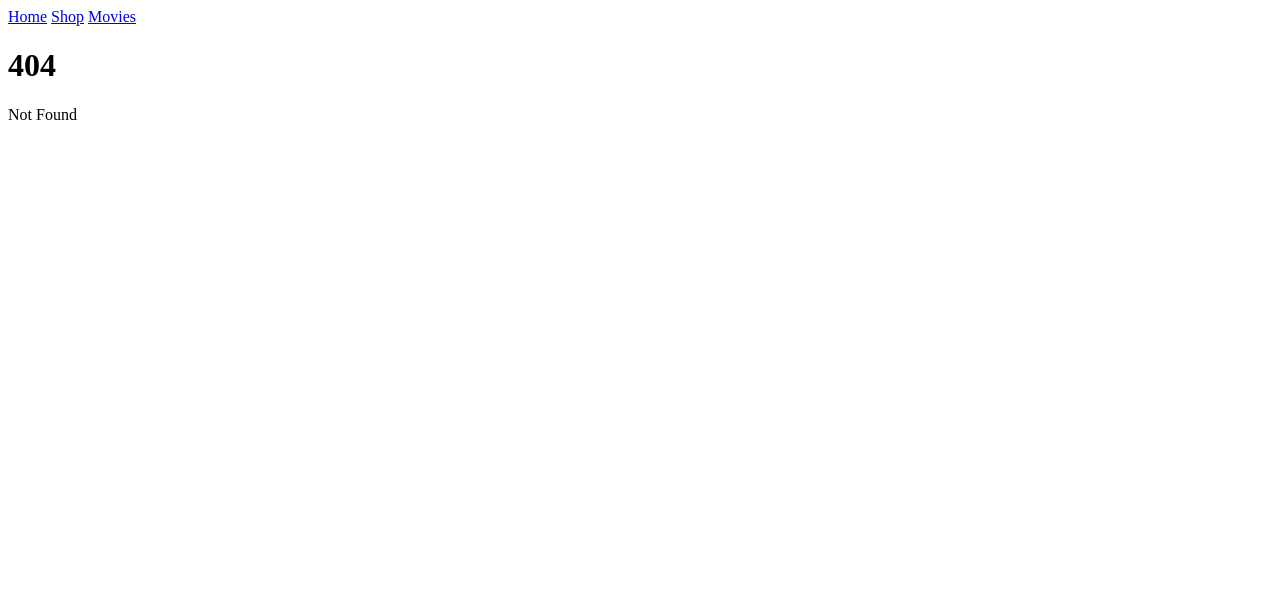
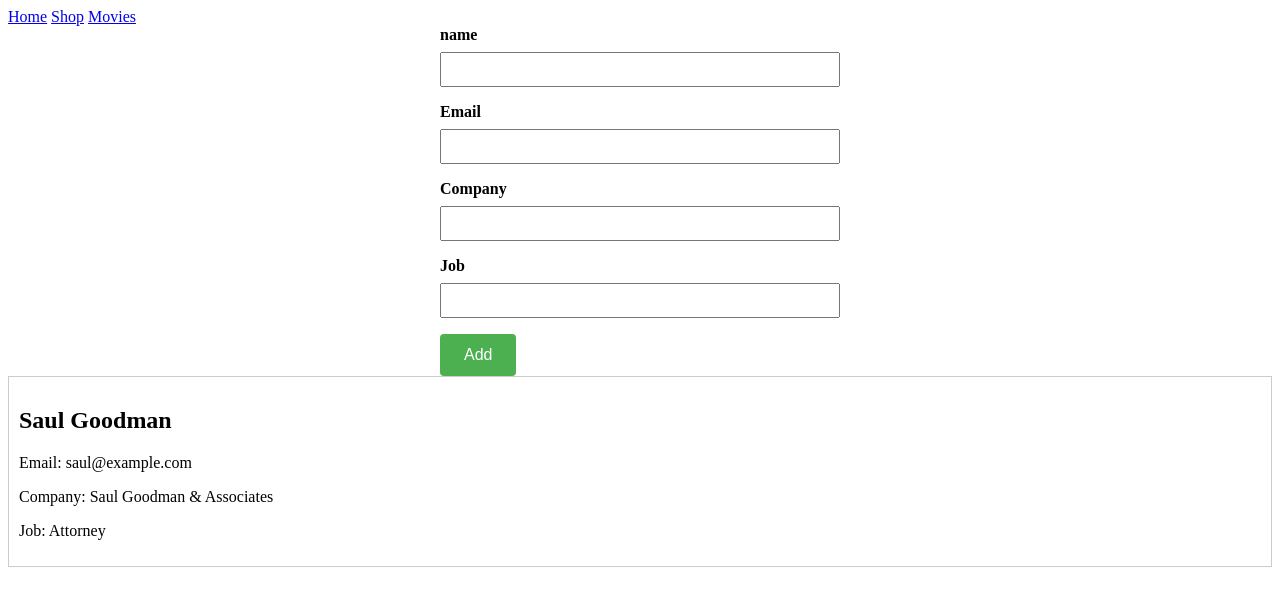
Before and after one commit to kong-tae-hyeon-khu/SvelteAndSvelteKit, a SvelteKit app: page /contact in a window 1280 px wide. Before the commit this address had no page. Shown: the top 606 px of the page. Built offline with nearby package versions, Linux system fonts and the light colour scheme.

Commit message:
Practice : Actions (default or Named Actions)

```diff
--- a/jsconfig.json
+++ b/jsconfig.json
@@ -2,13 +2,13 @@
 	"extends": "./.svelte-kit/tsconfig.json",
 	"compilerOptions": {
 		"allowJs": true,
-		"checkJs": true,
+		"checkJs": false,
 		"esModuleInterop": true,
 		"forceConsistentCasingInFileNames": true,
 		"resolveJsonModule": true,
 		"skipLibCheck": true,
 		"sourceMap": true,
-		"strict": true,
+		"strict": false,
 		"moduleResolution": "bundler"
 	}
 	// Path aliases are handled by https://kit.svelte.dev/docs/configuration#alias and https://kit.svelte.dev/docs/configuration#files
--- /dev/null
+++ b/src/lib/components/contactList.svelte
@@ -0,0 +1,22 @@
+<!-- ContactList.svelte -->
+
+<script>
+    export let contacts;
+  </script>
+
+  {#each contacts as contact (contact.id)}
+    <div class="contact">
+      <h2>{contact.name}</h2>
+      <p>Email: {contact.email}</p>
+      <p>Company: {contact.company}</p>
+      <p>Job: {contact.job}</p>
+    </div>
+  {/each}
+
+  <style>
+    .contact {
+      border: 1px solid #ccc;
+      padding: 10px;
+      margin-bottom: 10px;
+    }
+  </style>
--- /dev/null
+++ b/src/routes/app.css
@@ -0,0 +1,38 @@
+/* app.css */
+
+/* 전체 폼 스타일 */
+form {
+    max-width: 400px;
+    margin: 0 auto;
+  }
+
+  /* 각 라벨 스타일 */
+  .label {
+    display: block;
+    margin-bottom: 0.5rem;
+    font-weight: bold;
+  }
+
+  /* 각 입력 필드 스타일 */
+  .input {
+    width: 100%;
+    padding: 0.5rem;
+    margin-bottom: 1rem;
+    box-sizing: border-box;
+  }
+
+  /* 추가적인 스타일을 원하는 대로 변경할 수 있습니다. */
+  button {
+    display: inline-block;
+    padding: 0.75rem 1.5rem;
+    background-color: #4CAF50;
+    color: white;
+    border: none;
+    border-radius: 4px;
+    cursor: pointer;
+    font-size: 16px;
+  }
+
+  button:hover {
+    background-color: #45a049;
+  }
--- /dev/null
+++ b/src/routes/contact/+page.server.js
@@ -0,0 +1,52 @@
+import {fail} from "@sveltejs/kit"
+
+let contacts = [{
+    id : 'de393e6a-lc08-4e6e-9aad-0994fcf0d981',
+    name : 'Saul Goodman',
+    email : 'saul@example.com',
+    company : 'Saul Goodman & Associates',
+    job : 'Attorney'
+    },
+]
+
+export const load = () => {
+    return {
+        contacts
+    }
+}
+
+export const actions = {
+    create : async ({request}) => {
+        const formData = await request.formData()
+
+        const name = formData.get('name')
+        const email = formData.get('email')
+        const company = formData.get('company')
+        const job = formData.get('job')
+
+        if (name.length < 2) {
+            return fail(400, {
+                message : "Input Name Length 2 Upper",
+                name,
+                email,
+                company,
+                job
+            })
+        }
+
+        const id = crypto.randomUUID()
+
+        const contact = {
+            id,
+            name,
+            email,
+            company,
+            job
+        }
+        contacts.push(contact);
+
+        return ({
+            success : true,
+        })
+    }
+}
--- /dev/null
+++ b/src/routes/contact/+page.svelte
@@ -0,0 +1,45 @@
+
+
+<script>
+    import ContactList from '$lib/components/contactList.svelte';
+    export let data;
+    export let form;
+    console.log(form);
+    console.log(data);
+</script>
+
+<style>
+    @import '../app.css';
+</style>
+
+<form method="post" action="?/create">
+    <div>
+        <label for="name" class="label">
+            <span class="label-text">name</span>
+        </label>
+        <input type="text" name="name" value={form?.name ?? ''} class="input" input/>
+    </div>
+
+    <div>
+        <label for="email" class="label">
+            <span class="label-text">Email</span>
+        </label>
+        <input type="text" name="email" value={form?.email ?? ''} class="input"/>
+    </div>
+
+    <div>
+        <label for="email" class="label">
+            <span class="label-text">Company</span>
+        </label>
+        <input type="text" name="company" value={form?.company ?? ''} class="input"/>
+    </div>
+
+    <div>
+        <label for="email" class="label">
+            <span class="label-text">Job</span>
+        </label>
+        <input type="text" name="job" value={form?.job ?? ''} class="input"/>
+    </div>
+    <button>Add</button>
+</form>
+<ContactList contacts = {data?.contacts}/>
--- a/src/routes/shop/[productId]/+page.js
+++ b/src/routes/shop/[productId]/+page.js
@@ -1,5 +1,4 @@
 export const load = ({fetch, params}) => {
-    console.log(params)
 
     const fetchProduct = async (id) => {
         const res = await fetch(`https://dummyjson.com/products/${id}`);
```
Also changed, not shown: src/app.d.ts (deleted, +0 -12 lines).
